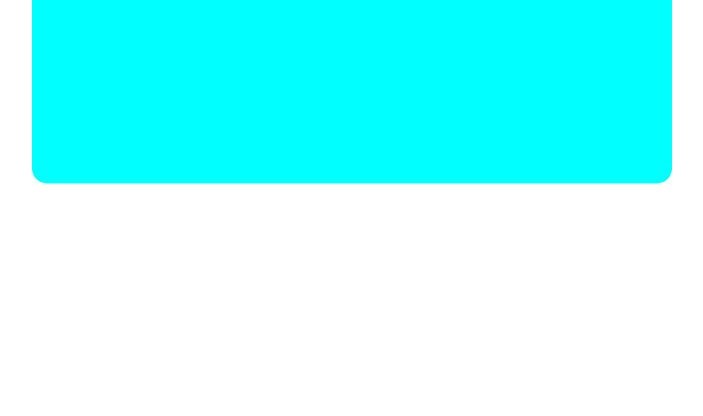
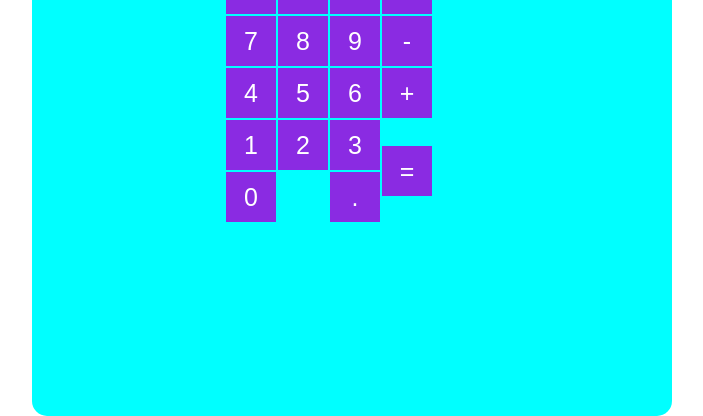
Before and after one commit to Elainedc/Calculadora-simples, a plain HTML site: page index.html in a window 1280 px wide. Shown: the part 1064-1480 px from the top of the page, without its empty margins (288-991 px from the left). Before the commit the page ends 1248 px from the top, so only its background shows below. Drawn offline with Linux system fonts and the light colour scheme.

Commit message:
estilizando

```diff
--- a/style.css
+++ b/style.css
@@ -19,3 +19,17 @@
     border-radius: 15px;
     padding: 15%;
 }
+
+.botao {
+    background-color: blue;
+    width: 50px;
+    height: 50px;
+    font-size: 25px;
+    cursor: pointer;
+    background-color: blueviolet;
+    border: none;
+    color: #fff;
+}
+.botao:hover {
+    background-color:violet;
+}
```
